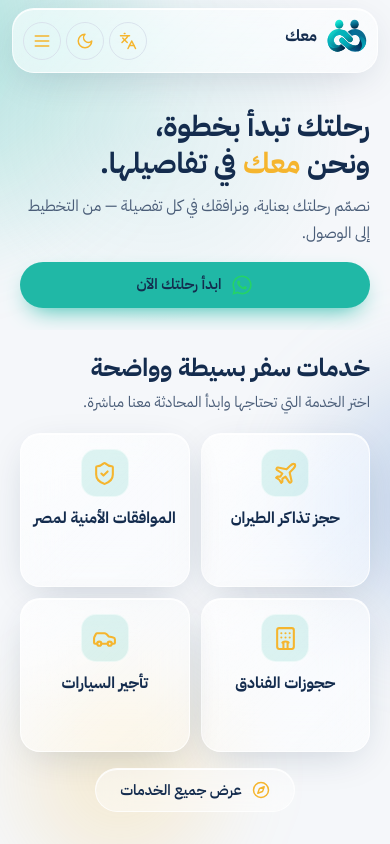
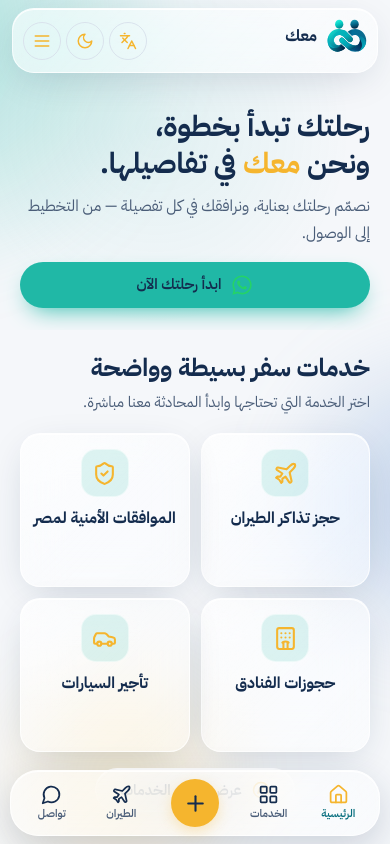
Before and after one commit to khwy1d/Maak, a React (Vite) app: page / in a window 390 px wide. Shown: the top 844 px of the page. Built offline with nearby package versions, Linux system fonts and the light colour scheme.

Commit message:
Add mobile quick navigation dock

```diff
--- a/src/App.tsx
+++ b/src/App.tsx
@@ -1,4 +1,5 @@
 import { useEffect, useState } from "react";
+import { House, LayoutGrid, MessageCircle, Plus, Plane, UserRound } from "lucide-react";
 import Header from "./components/Header";
 import Hero from "./components/Hero";
 import Services from "./components/Services";
@@ -29,6 +30,13 @@ export default function App() {
       <Header />
       {isHome ? <><main><Hero /><Services /><Why /><How /><Contact /><SocialFollow /></main></> : <Pages path={path} />}
       <Footer />
+      <nav className="mobile-dock" aria-label="التنقل السريع">
+        <a href="/" aria-label="الرئيسية" aria-current={isHome ? "page" : undefined}><House aria-hidden="true" /><span>الرئيسية</span></a>
+        <a href="/services" aria-label="الخدمات" aria-current={path === "/services" ? "page" : undefined}><LayoutGrid aria-hidden="true" /><span>الخدمات</span></a>
+        <a className="dock-primary" href="https://wa.me/967776002190" aria-label="ابدأ استفسارك عبر واتساب"><Plus aria-hidden="true" /><span>ابدأ</span></a>
+        <a href="/flights" aria-label="حجوزات الطيران"><Plane aria-hidden="true" /><span>الطيران</span></a>
+        <a href="/contact" aria-label="تواصل معنا" aria-current={path === "/contact" ? "page" : undefined}><MessageCircle aria-hidden="true" /><span>تواصل</span></a>
+      </nav>
       </div>
     </>
   );
```
